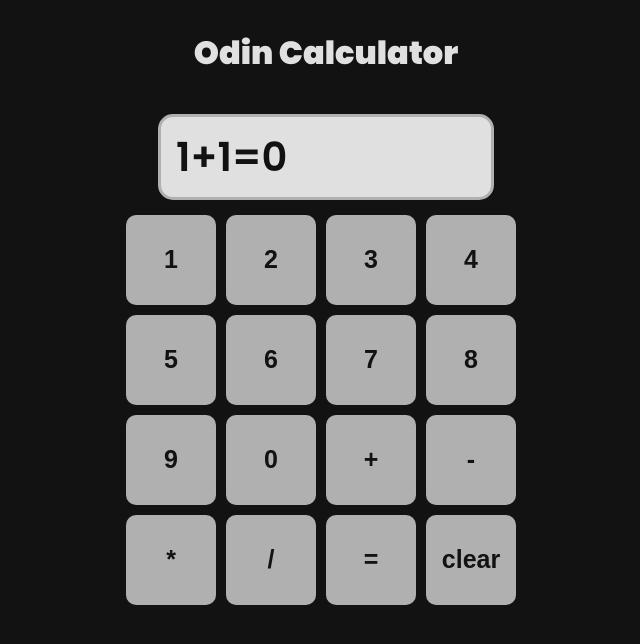
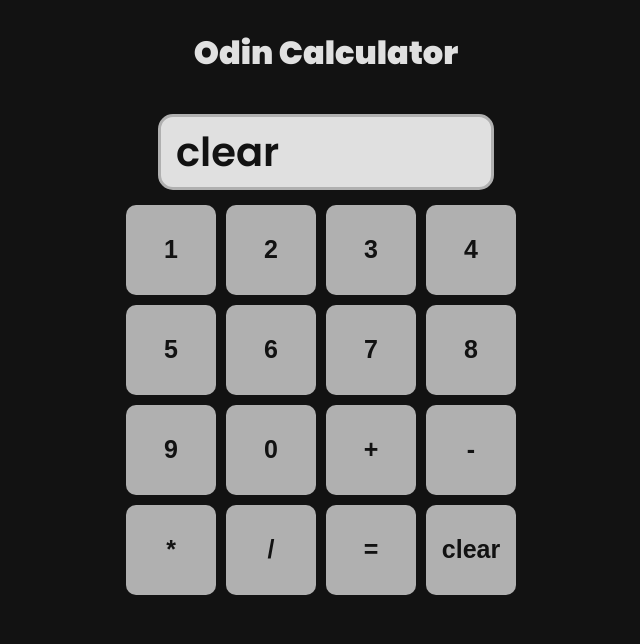
Before and after one commit to dyandel-dev/odin-calculator, a plain HTML site: page index.html in a window 1280 px wide. Both pictures are taken after a click on the button "clear". Shown: the whole page, without its empty margins (314-954 px from the left). Drawn offline with Linux system fonts and the light colour scheme.

Commit message:
Display user input on the calculator screen

```diff
--- a/index.html
+++ b/index.html
@@ -10,26 +10,24 @@
 <body>
     <h1>Odin Calculator</h1>
 
-    <div class="calculator-output">
-        1+1=0
-    </div>
+    <div class="calculator-output"></div>
 
     <div class="btn-container">
-        <button class="calculator-btn">1</button>
-        <button class="calculator-btn">2</button>
-        <button class="calculator-btn">3</button>
-        <button class="calculator-btn">4</button>
-        <button class="calculator-btn">5</button>
-        <button class="calculator-btn">6</button>
-        <button class="calculator-btn">7</button>
-        <button class="calculator-btn">8</button>
-        <button class="calculator-btn">9</button>
-        <button class="calculator-btn">0</button>
-        <button class="calculator-btn">+</button>
-        <button class="calculator-btn">-</button>
-        <button class="calculator-btn">*</button>
-        <button class="calculator-btn">/</button>
-        <button class="calculator-btn">=</button>
+        <button class="calculator-btn" >1</button>
+        <button class="calculator-btn" >2</button>
+        <button class="calculator-btn" >3</button>
+        <button class="calculator-btn" >4</button>
+        <button class="calculator-btn" >5</button>
+        <button class="calculator-btn" >6</button>
+        <button class="calculator-btn" >7</button>
+        <button class="calculator-btn" >8</button>
+        <button class="calculator-btn" >9</button>
+        <button class="calculator-btn" >0</button>
+        <button class="calculator-btn" >+</button>
+        <button class="calculator-btn" >-</button>
+        <button class="calculator-btn" >*</button>
+        <button class="calculator-btn" >/</button>
+        <button class="calculator-btn" >=</button>
         <button class="calculator-btn">clear</button>
     </div>
 
--- a/script.js
+++ b/script.js
@@ -1,3 +1,11 @@
+let first_num;
+let second_num;
+let math_operation;
+let user_input = "";
+
+const calculator_output = document.querySelector(".calculator-output");
+const calculator_btns = document.querySelectorAll(".calculator-btn");
+
 function addNumber(first_num, second_num) {
   return first_num + second_num;
 }
@@ -14,26 +22,29 @@ function divideNumber(first_num, second_num) {
   return first_num / second_num;
 }
 
-let first_num;
-let second_num;
-let math_operation;
-
 function operate(first_num, math_operation, second_num) {
-
-    switch(math_operation) {
-        case '+':
+  switch (math_operation) {
+    case "+":
       return addNumber(first_num, second_num);
       break;
-        case '-':
+    case "-":
       return subtractNumber(first_num, second_num);
       break;
-        case '*':
+    case "*":
       return multiplyNumber(first_num, second_num);
       break;
-        case '/':
+    case "/":
       return divideNumber(first_num, second_num);
       break;
     default:
-            alert("Error!")
+      alert("Error!");
   }
 }
+
+calculator_btns.forEach((btn) => {
+  btn.addEventListener("click", (event) => {
+    user_input += String(event.target.textContent);
+
+    calculator_output.textContent = user_input;
+  });
+});
--- a/style.css
+++ b/style.css
@@ -19,8 +19,11 @@ h1 {
 .calculator-output {
     font-size: 40px;
     font-weight: 600;
+    height: 50px;
     width: 300px;
     padding: 10px 15px;
+    display: flex;
+    align-items: center;
     flex-grow: 1;
     flex-basis: auto;
     background-color: #e0e0e0;
```
Lines whose indentation alone changed are shown as unchanged.
